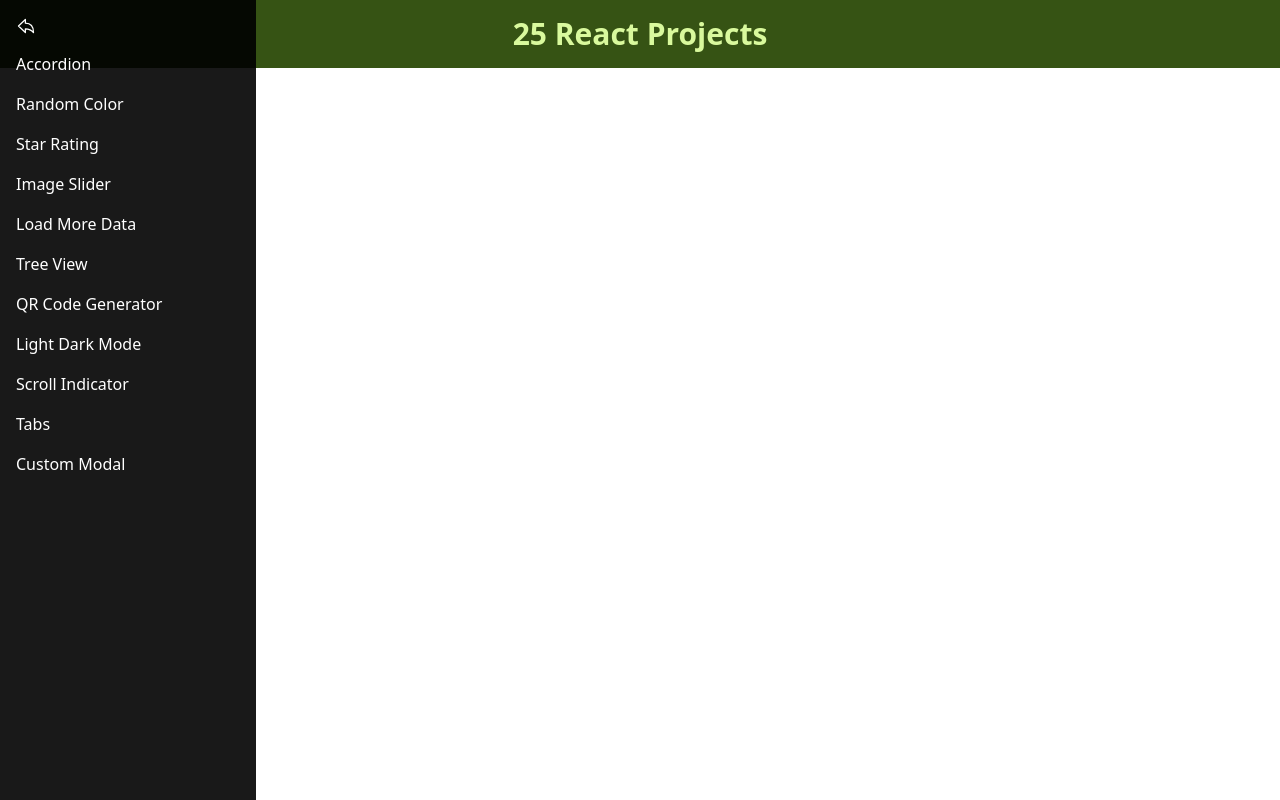
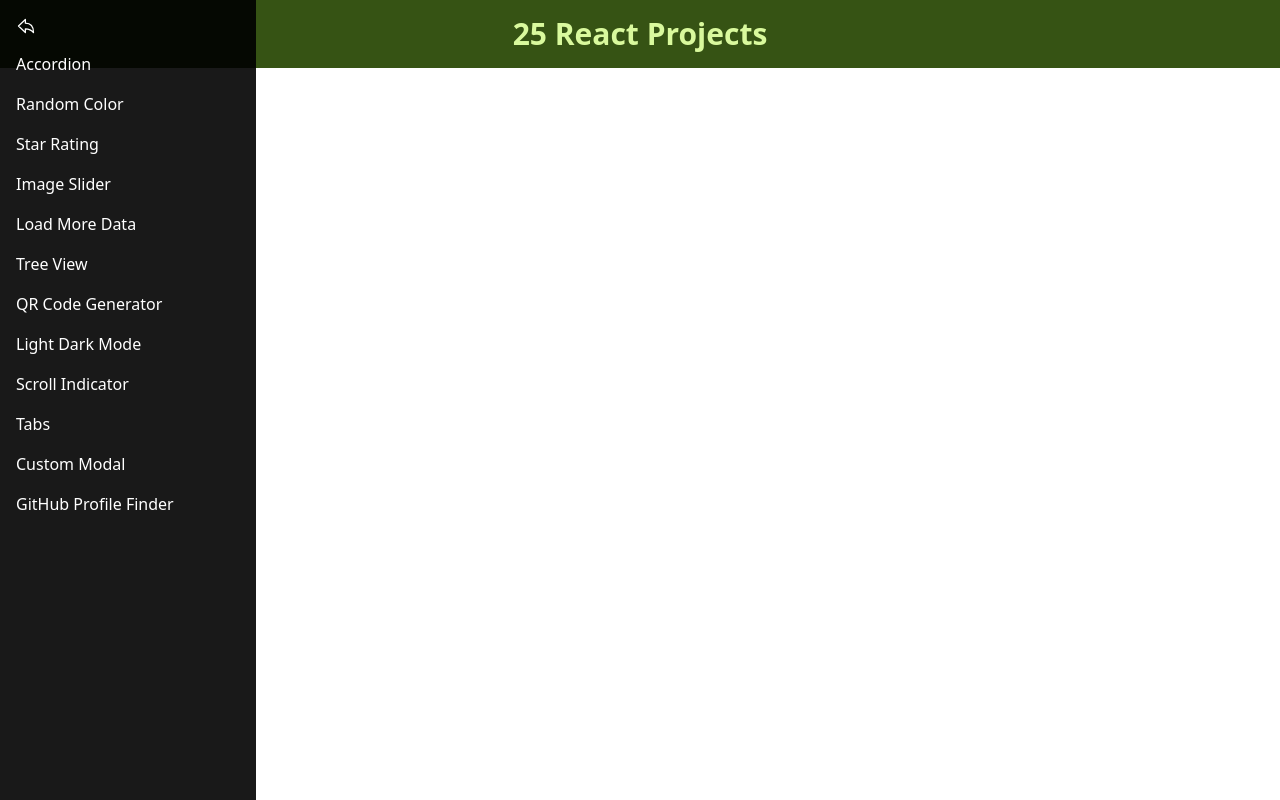
Before and after one commit to Kris1027/25-react-projects, a React (Vite) app: page / in a window 1280 px wide. Built offline with nearby package versions, Linux system fonts and the light colour scheme.

Commit message:
starting new project github profile finder

```diff
--- a/src/Navigation.tsx
+++ b/src/Navigation.tsx
@@ -99,6 +99,13 @@ export const Navigation = () => {
           >
             Custom Modal
           </Link>
+          <Link
+            className="hover:text-lime-900 hover:pl-4"
+            onClick={() => setIsOpen(!isOpen)}
+            to="github-profile-finder"
+          >
+            GitHub Profile Finder
+          </Link>
         </div>
       )}
     </nav>
--- a/src/main.tsx
+++ b/src/main.tsx
@@ -14,6 +14,7 @@ import { LightDarkMode } from "./projects/light-dark-mode/LightDarkMode";
 import { ScrollIndicator } from "./projects/scroll-indicator/ScrollIndicator";
 import { TabTest } from "./projects/tabs/TabTest";
 import { ModalTest } from "./projects/custom-modal-popup/ModalTest";
+import { GithubProfileFinder } from "./projects/github-profile-finder/GithubProfileFinder";
 
 const router = createBrowserRouter([
   {
@@ -66,6 +67,10 @@ const router = createBrowserRouter([
         path: "/custom-modal-popup",
         element: <ModalTest />,
       },
+      {
+        path: "github-profile-finder",
+        element: <GithubProfileFinder />,
+      },
     ],
   },
 ]);
--- /dev/null
+++ b/src/projects/github-profile-finder/GithubProfileFinder.tsx
@@ -0,0 +1,3 @@
+export const GithubProfileFinder = () => {
+  return <div>GithubProfileFinder</div>;
+};
```
